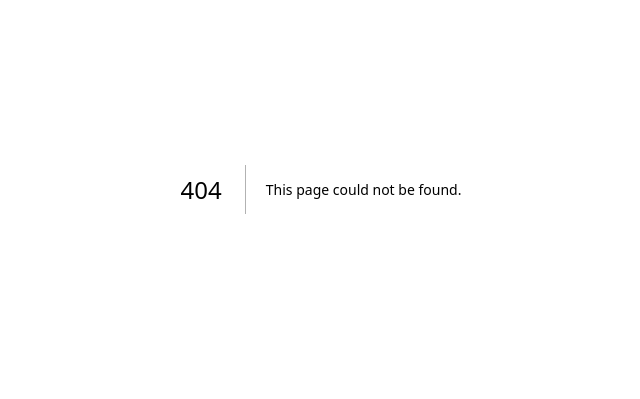
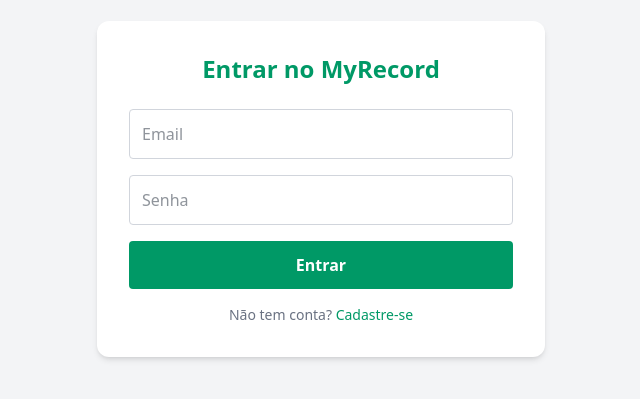
Before and after one commit to felgualda/myrecord-web, a Next.js app: page /login in a window 1280 px wide. Before the commit this address had no page. Shown: the part 211-610 px from the top of the page, without its empty margins (319-959 px from the left). Built offline with nearby package versions, Linux system fonts and the light colour scheme.

Commit message:
Página de login

```diff
--- /dev/null
+++ b/app/login/page.tsx
@@ -0,0 +1,67 @@
+"use client"
+
+import { use, useState } from "react"
+import { useRouter } from "next/navigation"
+
+export default function LoginPage() {
+    const router = useRouter();
+    const [email, setEmail] = useState("");
+    const [password, setPassword] = useState("");
+    const [error, setError] = useState("");
+    const [loading, setLoading] = useState(false);
+
+    const handleLogin = async (e: React.FormEvent) => {
+        e.preventDefault();
+        setError("")
+        setLoading(true);
+
+        try {
+            const response = await fetch(`${process.env['NEXT_PUBLIC_API_URL']}/api/login`, {
+                method: "POST",
+                headers: { "Content-Type": "application/json" },
+                body: JSON.stringify({ email, password }),
+            });
+
+            const data = await response.json();
+
+            if(!response.ok) {
+                throw new Error(data.error || "Erro ao fazer login");
+            }
+
+            localStorage.setItem("myrecord_token", data.token);
+
+            router.push("/");
+        } catch (err: any) {
+            setError(err.message);
+        } finally {
+            setLoading(false)
+        }
+    };
+
+    return (
+        <main className="min-h-screen flex items-center justify-center p-4">
+            <div className="bg-white p-8 rounded-xl shadow-md w-full max-w-md">
+                <h1 className="text-2xl font-bold text-center text-emerald-600 mb-6">Entrar no MyRecord</h1>
+
+                {error && <div className="bg-red-100 text-red-700 p-3 rounded mb-4 text-sm">{error}</div>}
+
+                <form onSubmit={handleLogin} className="space-y-4">
+                    <input type="email" placeholder="Email" required value={email} onChange={(e) => setEmail(e.target.value)}
+                    className="w-full p-3 border border-gray-300 rounded focus:outline-none focus:ring-2 focus:ring-emerald-500" />
+
+                    <input type="password" placeholder="Senha" required value={password} onChange={(e) => setPassword(e.target.value)}
+                    className="w-full p-3 border border-gray-300 rounded focus:outline-none focus:ring-2 focus:ring-emerald-500" />
+
+                    <button type="submit" disabled={loading}
+                    className="w-full bg-emerald-600 text-white font-bold py-3 rounded hover:bg-emerald-700 transition disabled:opacity-50">
+                    {loading ? "Entrando..." : "Entrar"}
+                    </button>
+                </form>
+
+                <p className="text-center text-sm text-gray-500 mt-4">
+                    Não tem conta? <a href="/" className="text-emerald-600 hover:underline">Cadastre-se</a>
+                </p>
+            </div>
+        </main>
+    );
+}
```
